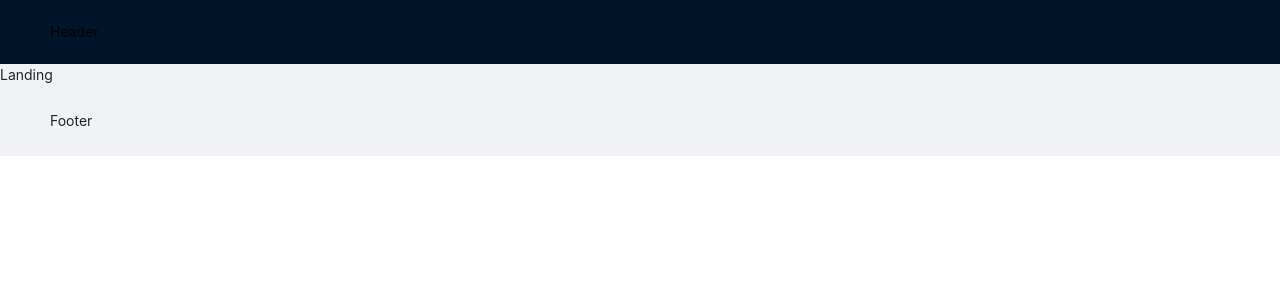
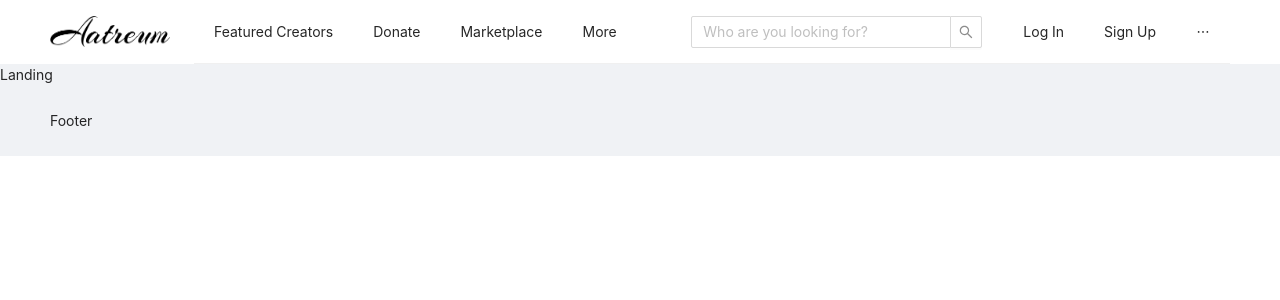
Before and after one commit to Hangyul-Son/Aatreum, a React (Create React App) app: page / in a window 1280 px wide. Shown: the top 300 px of the page. Built offline with nearby package versions, Linux system fonts and the light colour scheme.

Commit message:
Implement Top-navigation prototype

```diff
--- a/src/app.scss
+++ b/src/app.scss
@@ -1 +1 @@
-@import '~antd/dist/antd.css';
+@import "~antd/dist/antd.css";
--- /dev/null
+++ b/src/components/top-navigation.scss
@@ -0,0 +1,24 @@
+.top-navigation {
+  .ant-image {
+    display: inline;
+  }
+
+  .logo {
+    width: 120px;
+    height: 31px;
+    margin: 16px 24px 16px 0;
+    float: left;
+  }
+
+  .navigation-menu {
+    .search-bar {
+      transform: translate(0, 25%);
+      margin-left: auto;
+    }
+
+    .navigation-button {
+      border-color: #00b2b2;
+      color: #00b2b2;
+    }
+  }
+}
--- /dev/null
+++ b/src/components/top-navigation.tsx
@@ -0,0 +1,37 @@
+import React from "react";
+import { Button, Image, Input, Menu } from "antd";
+import "./top-navigation.scss";
+
+const { Search } = Input;
+
+function TopNavigation() {
+  const menuItems = ["Featured Creators", "Donate", "Marketplace", "More"];
+
+  return (
+    <div className="top-navigation">
+      <Image
+        src="assets/images/aatreum-logo.png"
+        preview={false}
+        alt="Aatrium"
+        className="logo"
+      />
+      <Menu mode="horizontal" className="navigation-menu">
+        {menuItems.map((name, index) => (
+          <Menu.Item key={index}>{name}</Menu.Item>
+        ))}
+
+        <Menu.Item key={menuItems.length} className="search-bar">
+          <Search placeholder="Who are you looking for?" allowClear />
+        </Menu.Item>
+
+        <Menu.Item key={menuItems.length + 1}>Log In</Menu.Item>
+        <Menu.Item key={menuItems.length + 2}>Sign Up</Menu.Item>
+        <Menu.Item key={menuItems.length + 3}>
+          <Button className="navigation-button">Be a Creator</Button>
+        </Menu.Item>
+      </Menu>
+    </div>
+  );
+}
+
+export default TopNavigation;
--- a/src/pages/template.tsx
+++ b/src/pages/template.tsx
@@ -1,5 +1,7 @@
 import React, { ReactNode } from "react";
 import { Layout } from "antd";
+
+import TopNavigation from "../components/top-navigation";
 
 type Properties = {
   children: ReactNode;
@@ -10,7 +12,9 @@ const { Header, Content, Footer } = Layout;
 function Template({ children }: Properties) {
   return (
     <Layout>
-      <Header>Header</Header>
+      <Header style={{ background: "#ffffff" }}>
+        <TopNavigation />
+      </Header>
       <Content>{children}</Content>
       <Footer>Footer</Footer>
     </Layout>
```
Also changed, not shown: public/assets/images/aatreum-logo.png (added).
